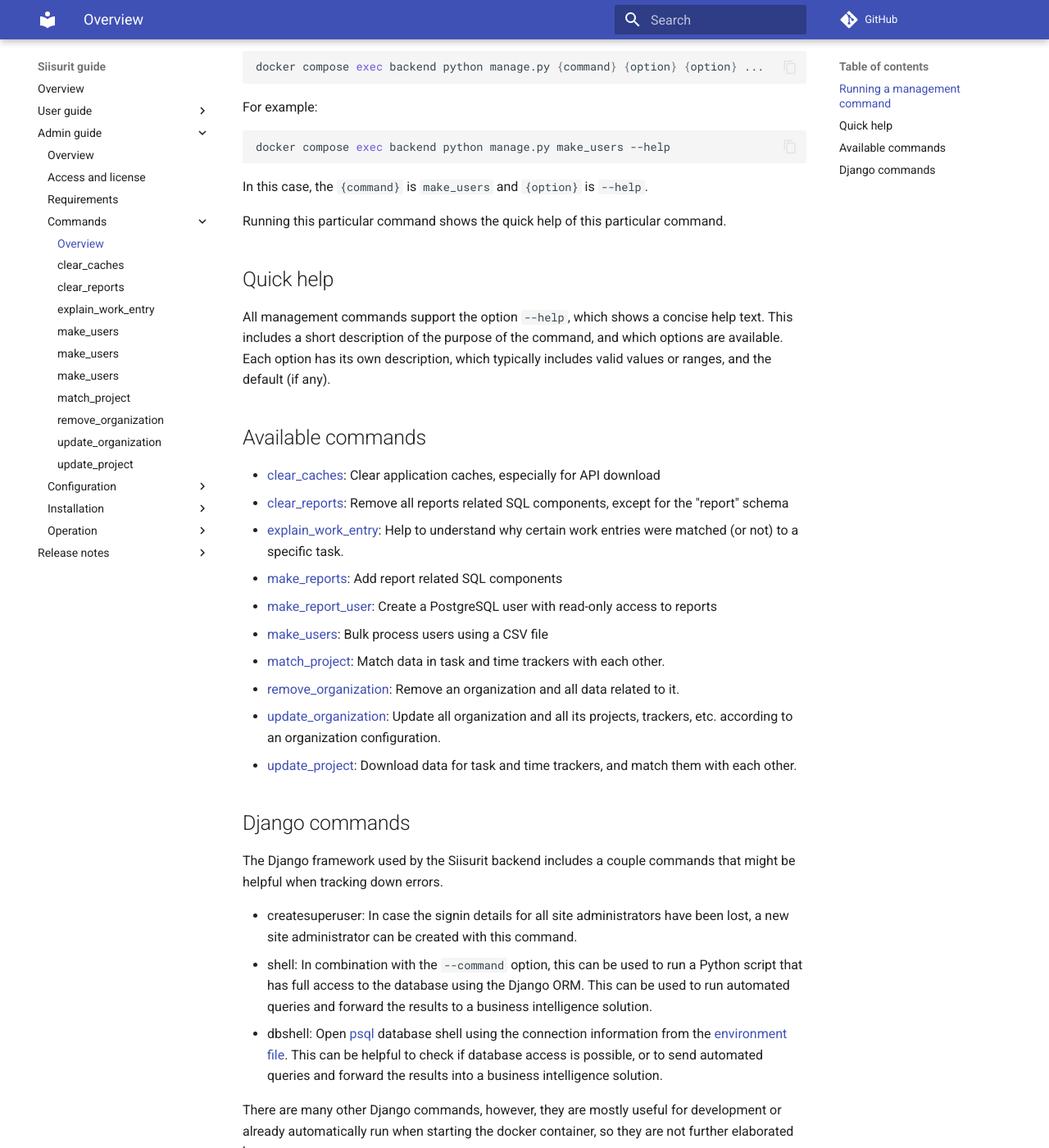
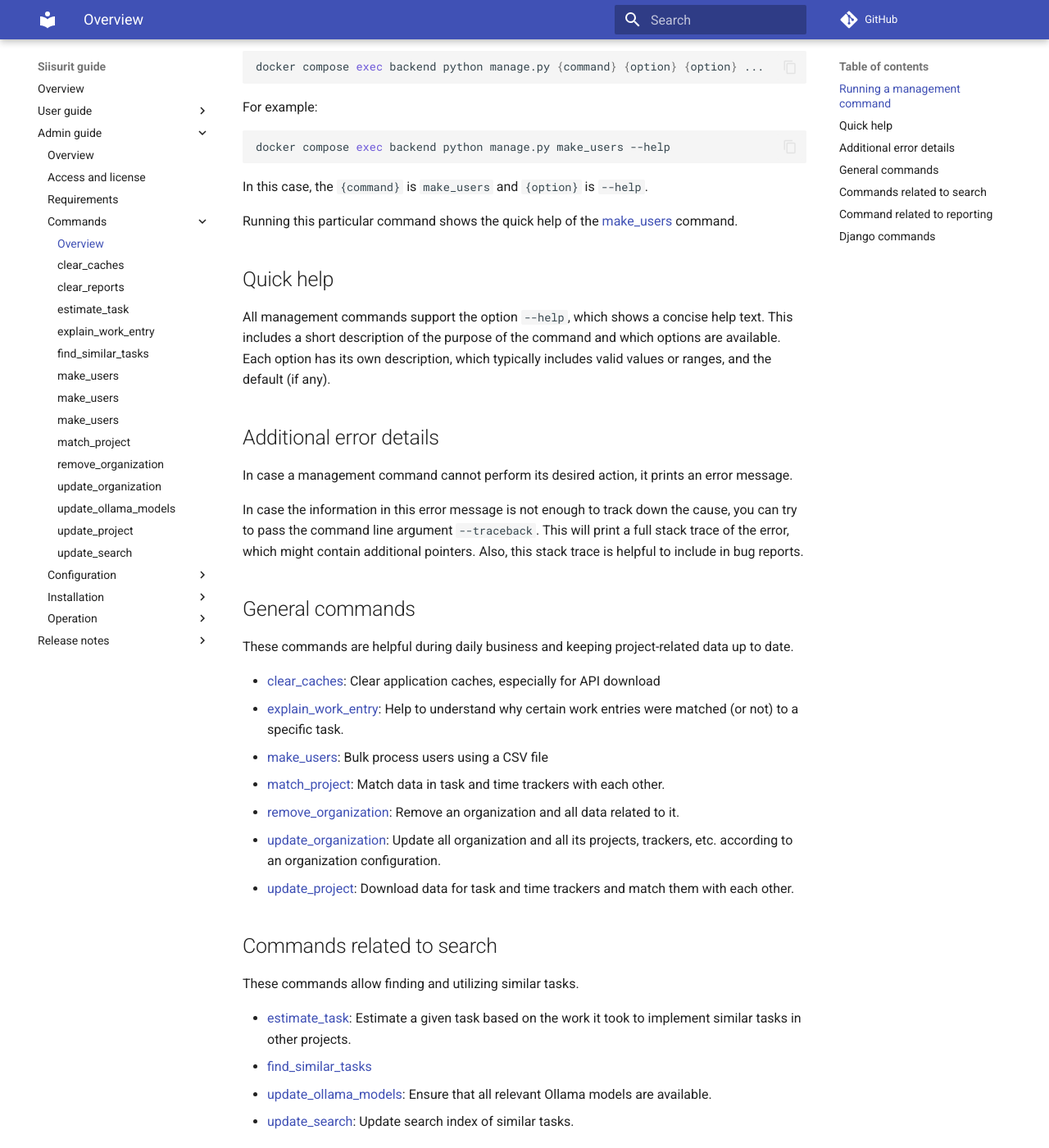
Before and after one commit to siisurit/siisurit_guide, an MkDocs documentation site: the page built from guide/admin/commands/index.md, in a window 1280 px wide and 1400 px high, scrolled down 276 px. Shown: the whole window at 82% size. Built offline with MkDocs 1.6.1 and Material for MkDocs 9.7.7, drawn with Linux system fonts in a browser that asks for light colours; comment, search, counter and statistics services are not loaded; some of the changed text lies outside the part shown.

Commit message:
#24 Add similarity search using Ollama

````diff
--- a/guide/admin/commands/index.md
+++ b/guide/admin/commands/index.md
@@ -4,7 +4,7 @@ For maintaining a Siisurit instance, various management commands are available:
 
 ## Running a management command
 
-Management command are installed on the docker container and can be run using
+Management commands are installed on the docker container and can be run using
 
 ```sh
 docker compose exec backend python manage.py {command} {option} {option} ...
@@ -18,28 +18,48 @@ docker compose exec backend python manage.py make_users --help
 
 In this case, the `{command}` is `make_users` and `{option}` is `--help`.
 
-Running this particular command shows the quick help of this particular command.
+Running this particular command shows the quick help of the [make_users](make_users.md) command.
 
 ## Quick help
 
-All management commands support the option `--help`, which shows a concise help text. This includes a short description of the purpose of the command, and which options are available. Each option has its own description, which typically includes valid values or ranges, and the default (if any).
+All management commands support the option `--help`, which shows a concise help text. This includes a short description of the purpose of the command and which options are available. Each option has its own description, which typically includes valid values or ranges, and the default (if any).
 
-## Available commands
+## Additional error details
+
+In case a management command cannot perform its desired action, it prints an error message.
+
+In case the information in this error message is not enough to track down the cause, you can try to pass the command line argument `--traceback`. This will print a full stack trace of the error, which might contain additional pointers. Also, this stack trace is helpful to include in bug reports.
+
+## General commands
+
+These commands are helpful during daily business and keeping project-related data up to date.
 
 - [clear_caches](clear_caches.md): Clear application caches, especially for API download
-- [clear_reports](clear_reports.md): Remove all reports related SQL components, except for the "report" schema
 - [explain_work_entry](explain_work_entry.md): Help to understand why certain work entries were matched (or not) to a specific task.
-- [make_reports](make_reports.md): Add report related SQL components
-- [make_report_user](make_report_user.md): Create a PostgreSQL user with read-only access to reports
 - [make_users](make_users.md): Bulk process users using a CSV file
 - [match_project](update_project.md): Match data in task and time trackers with each other.
 - [remove_organization](remove_organization.md): Remove an organization and all data related to it.
 - [update_organization](updape_organization.md): Update all organization and all its projects, trackers, etc. according to an organization configuration.
-- [update_project](update_project.md): Download data for task and time trackers, and match them with each other.
+- [update_project](update_project.md): Download data for task and time trackers and match them with each other.
+
+## Commands related to search
+
+These commands allow finding and utilizing similar tasks.
+
+- [estimate_task](estimate_task.md): Estimate a given task based on the work it took to implement similar tasks in other projects.
+- [find_similar_tasks](find_similar_tasks.md)
+- [update_ollama_models](update_ollama_models.md): Ensure that all relevant Ollama models are available.
+- [update_search](update_search.md): Update search index of similar tasks.
+
+## Command related to reporting
+
+- [clear_reports](clear_reports.md): Remove all reports related SQL components, except for the "report" schema
+- [make_reports](make_reports.md): Add report related SQL components
+- [make_report_user](make_report_user.md): Create a PostgreSQL user with read-only access to reports
 
 ## Django commands
 
-The Django framework used by the Siisurit backend includes a couple commands that might be helpful when tracking down errors.
+The Django framework used by the Siisurit backend includes a couple of commands that might be helpful when tracking down errors.
 
 - createsuperuser: In case the signin details for all site administrators have been lost, a new site administrator can be created with this command.
 - shell: In combination with the `--command` option, this can be used to run a Python script that has full access to the database using the Django ORM. This can be used to run automated queries and forward the results to a business intelligence solution.
--- a/guide/release/v0.46.0/index.md
+++ b/guide/release/v0.46.0/index.md
@@ -8,4 +8,47 @@
 
     This version resets the data model. Consequently, the [database has to be reset](../../admin/operation/database.md#reset-the-database).
 
-TODO: Describe changes
+## Migrate existing docker installations
+
+To upgrade an existing docker installation from version 0.45 to 0.46, perform the following steps:
+
+1. Reset the database:
+   ```bash
+   docker compose exec backend python manage.py reset_db --noinput
+   ```
+2. [Install ollama](../../admin/installation/ollama.md). If you are using `docker compose`, remember to add a proper `SII_OLLAMA_URL` to it (see the example).
+3. Download the relevant language models.
+   ```bash
+   docker compose exec backend python manage.py update_ollama_models
+   ```
+4. Update your organization and projects as before.
+5. Update the data for similarity search (replace "TODO" with the code of your organization):
+   ```bash
+   docker compose exec backend python manage.py update_search TODO
+   ```
+
+If you have a script to run daily, you can make it look like (replace "TODO" with the code of your organization):
+
+```bash
+#!/bin/sh
+set -ex
+docker compose exec backend python manage.py update_project TODO
+docker compose exec backend python manage.py update_ollama_models
+docker compose exec backend python manage.py update_search TODO
+```
+
+## Improved work entry matching
+
+Matching work entries is much faster now. Most of the work is done in the database using SQL statements, and the Django backend mostly orchestrates the various steps.
+
+The decision process how a work entry got mapped to a specific task can now be made transparent using the management command [explain_work_entry](../../admin/commands/explain_work_entry.md).
+
+## Find similar tasks
+
+This release includes an initial implementation to find tasks similar to existing tasks. This can be used to give a feeling of how long it might take to implement the new task.
+
+Currently, you have to use the command line for that. A graphical user interface will be added as this feature matures.
+
+To make this work, update the information that enables similarity search within tasks of an organization or project using the management command [update_search](../../admin/commands/update_search.md). This should be run any time you transfer data from tarcker using the management command [update_project](../../admin/commands/update_project.md).
+
+After that, you can find similar tasks using the management command [find_similar_tasks](../../admin/commands/find_similar_tasks.md)
````
Also changed, not shown: guide/admin/commands/estimate_task.md (added, +17 -0 lines), guide/admin/commands/find_similar_tasks.md (added, +23 -0 lines), guide/admin/commands/update_ollama_models.md (added, +13 -0 lines), guide/admin/commands/update_search.md (added, +15 -0 lines), guide/admin/configuration/environment-file.md (+37 -1 lines), guide/admin/index.md (+1 -1 lines), guide/admin/installation/index.md (+1 -0 lines), guide/admin/installation/ollama.md (added, +55 -0 lines), guide/user/configuration/work-matches.md (+2 -2 lines).
